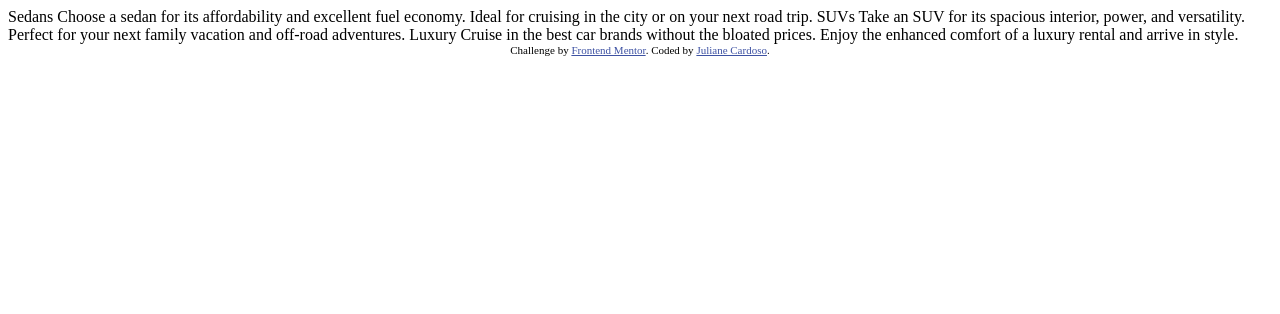
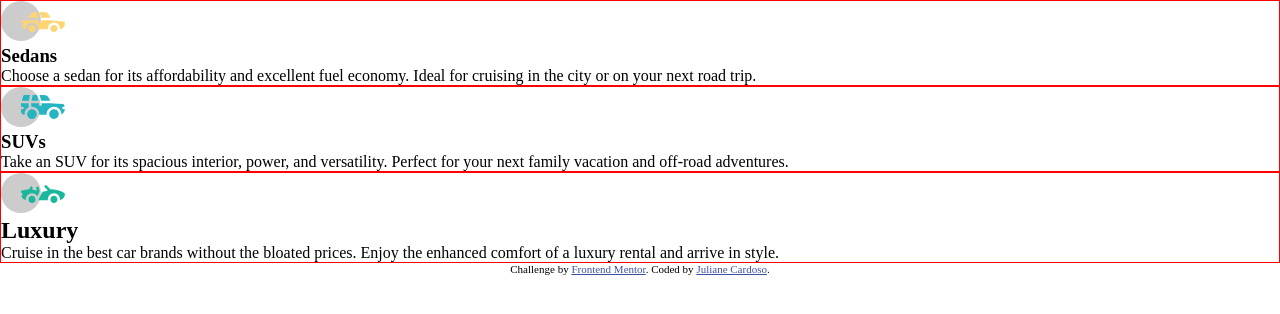
Before and after one commit to julianesilvac75/3-column-preview-card-component-challenge, a plain HTML site: page index.html in a window 1280 px wide. Drawn offline with Linux system fonts and the light colour scheme.

Commit message:
cria o corpo HTML da pagina

```diff
--- a/index.html
+++ b/index.html
@@ -8,26 +8,40 @@
 
     <title>Frontend Mentor | 3-column preview card component</title>
 
-  <!-- Feel free to remove these styles or customise in your own stylesheet 👍 -->
     <link rel="stylesheet" href="style.css">
+
   </head>
+
   <body>
 
-  Sedans
-  Choose a sedan for its affordability and excellent fuel economy. Ideal for cruising in the city
-  or on your next road trip.
+    <main>
 
-  SUVs
-  Take an SUV for its spacious interior, power, and versatility. Perfect for your next family vacation
-  and off-road adventures.
+      <article>
+        <img src="images/icon-sedans.svg" alt="Sedans icon">
+        <section>
+          <h1>Sedans</h1>
+          <p>Choose a sedan for its affordability and excellent fuel economy. Ideal for cruising in the city or on your next road trip.</p>
+        </section>
+      </article>
 
-  Luxury
-  Cruise in the best car brands without the bloated prices. Enjoy the enhanced comfort of a luxury
-  rental and arrive in style.
+      <article>
+        <img src="images/icon-suvs.svg" alt="SUVs icon">
+        <section>
+          <h1>SUVs</h1>
+          <p>Take an SUV for its spacious interior, power, and versatility. Perfect for your next family vacation and off-road adventures.</p>
+        </section>
+      </article>
 
-  <div class="attribution">
+      <article>
+        <img src="images/icon-luxury.svg" alt="Luxury icon">
+        <h1>Luxury</h1>
+        <p>Cruise in the best car brands without the bloated prices. Enjoy the enhanced comfort of a luxury rental and arrive in style.</p>
+      </article>
+    </main>
+
+    <footer class="attribution">
       Challenge by <a href="https://www.frontendmentor.io?ref=challenge" target="_blank">Frontend Mentor</a>.
       Coded by <a href="#">Juliane Cardoso</a>.
-  </div>
+    </footer>
   </body>
 </html>
--- a/style.css
+++ b/style.css
@@ -1,3 +1,13 @@
+* {
+    border: 0;
+    padding: 0;
+    margin: 0;
+}
+
+article {
+    border: 1px solid red;
+}
+
 .attribution {
     font-size: 11px;
     text-align: center;
```
Lines whose indentation alone changed are shown as unchanged.
